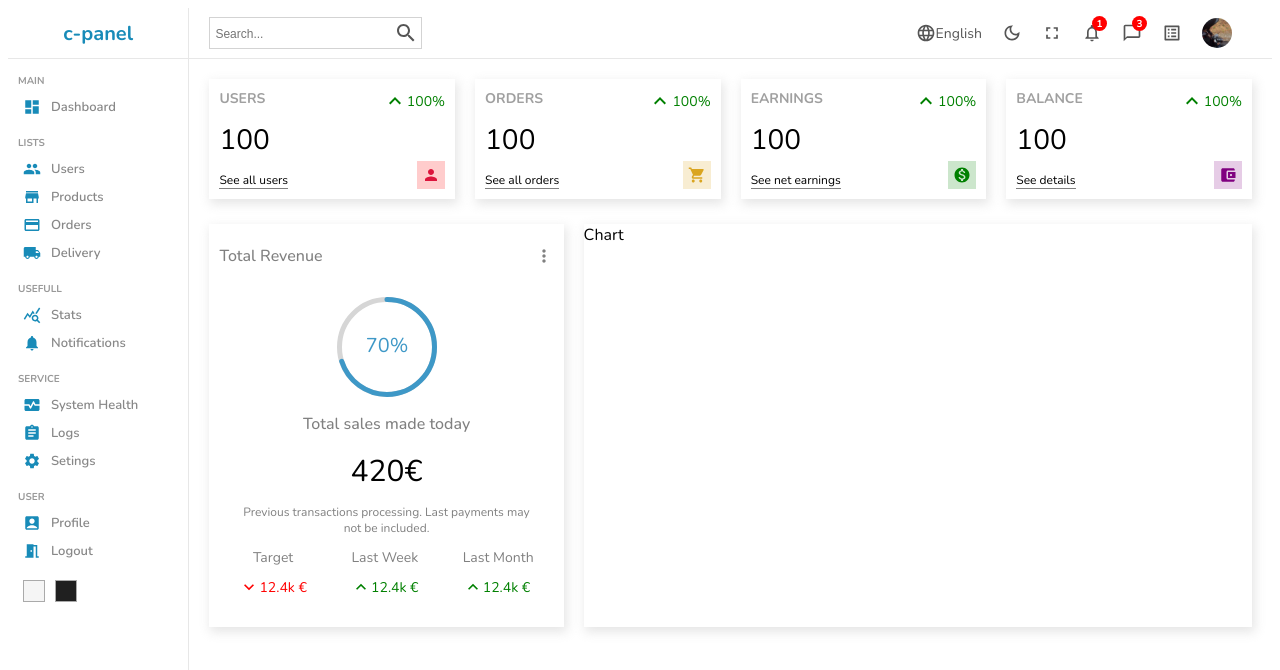
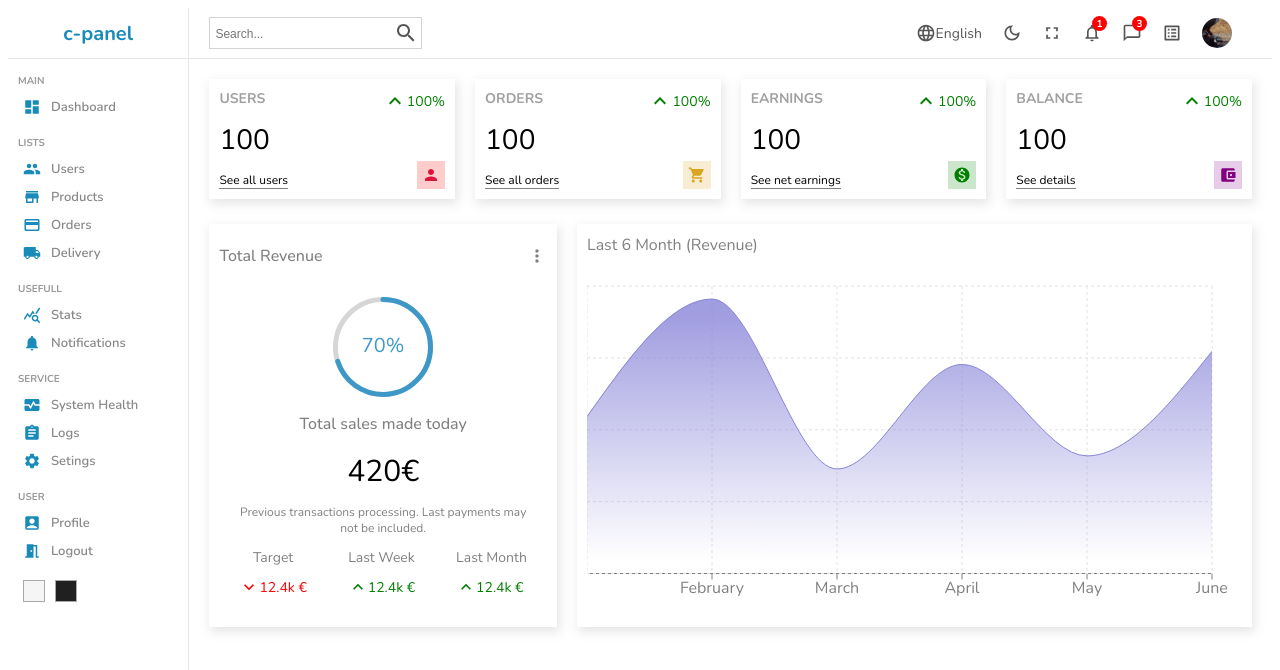
Before and after one commit to RabbitBinary/react-admin-uni, a React (Create React App) app: page / in a window 1280 px wide. Shown: the top 670 px of the page. Built offline with nearby package versions, Linux system fonts and the light colour scheme.

Commit message:
Commit#6

```diff
--- a/package.json
+++ b/package.json
@@ -14,6 +14,7 @@
     "react-dom": "^18.2.0",
     "react-router-dom": "^6.3.0",
     "react-scripts": "5.0.1",
+    "recharts": "^2.1.13",
     "sass": "^1.54.4",
     "web-vitals": "^2.1.4"
   },
--- a/src/components/chart/Chart.jsx
+++ b/src/components/chart/Chart.jsx
@@ -1,11 +1,53 @@
-import './chart.scss';
+import "./chart.scss";
+import {
+  AreaChart,
+  Area,
+  XAxis,
+  CartesianGrid,
+  Tooltip,
+  ResponsiveContainer,
+} from "recharts";
+
+const data = [
+  {name: "January", Total: 1200},
+  {name: "February", Total: 2100},
+  {name: "March", Total: 800},
+  {name: "April", Total: 1600},
+  {name: "May", Total: 900},
+  {name: "June", Total: 1700},
+];
 
 const Chart = () => {
   return (
-    <div className='chart'>
-      Chart
+    <div className="chart">
+      <div className="title">Last 6 Month (Revenue)</div>
+      <ResponsiveContainer width="100%" aspect={2/1}>
+        <AreaChart
+          width={730}
+          height={250}
+          data={data}
+          margin={{ top: 10, right: 30, left: 0, bottom: 0 }}
+        >
+          <defs>
+            <linearGradient id="total" x1="0" y1="0" x2="0" y2="1">
+              <stop offset="5%" stopColor="#8884d8" stopOpacity={0.8} />
+              <stop offset="95%" stopColor="#8884d8" stopOpacity={0} />
+            </linearGradient>
+          </defs>
+          <XAxis dataKey="name" stroke="gray"/>
+          <CartesianGrid strokeDasharray="3 3" className="chartGrid" />
+          <Tooltip />
+          <Area
+            type="monotone"
+            dataKey="Total"
+            stroke="#8884d8"
+            fillOpacity={1}
+            fill="url(#total)"
+          />
+        </AreaChart>
+      </ResponsiveContainer>
     </div>
-  )
-}
+  );
+};
 
-export default Chart
+export default Chart;
--- a/src/components/chart/chart.scss
+++ b/src/components/chart/chart.scss
@@ -2,4 +2,14 @@
   flex: 4;
   -webkit-box-shadow: 2px 4px 10px 1px rgba(0,0,0,0.47);
   box-shadow: 2px 4px 10px 1px rgba(201,201,201,0.47);
+  padding: 10px;
+  color: gray;
+
+  .title{
+    margin-bottom: 20px;
+  }
+
+  .chartGrid{
+    stroke: rgb(228,225,225);
+  }
 }
```
Also changed, not shown: 1 other file (tests, documents, lock files or other folders).
